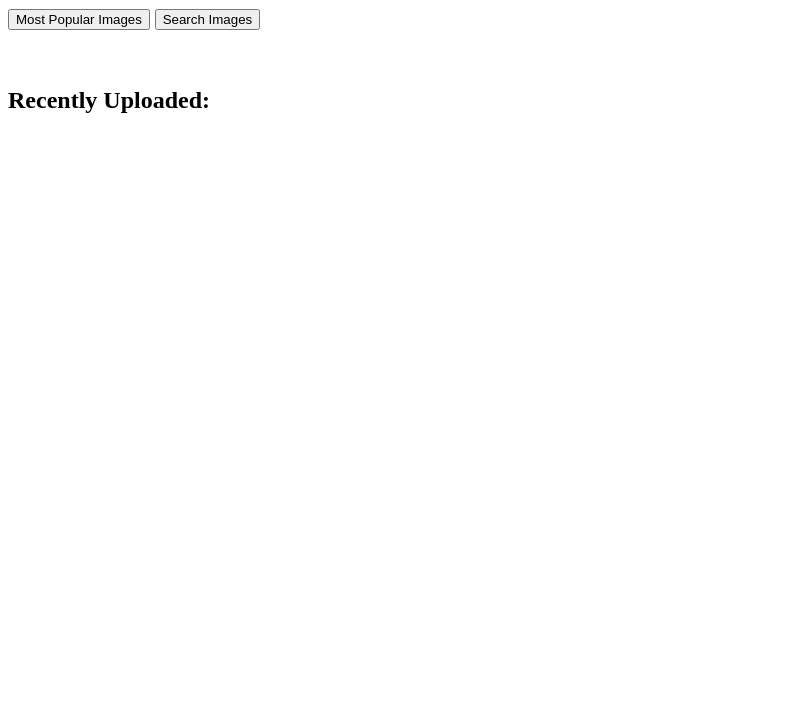
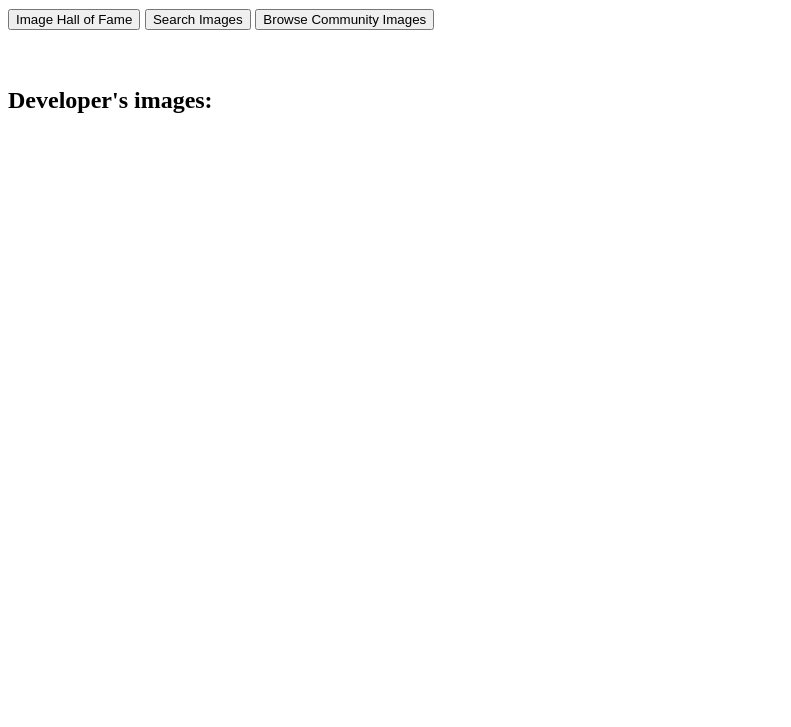
Before and after one commit to mishastarrrr-ctrl/tiktokimg-web, a plain HTML site: page index.html in a window 1280 px wide. Shown: the part 73-800 px from the top of the page, without its empty margins (0-791 px from the left). Drawn offline with Linux system fonts and the light colour scheme.

Commit message:
added some stuff

```diff
--- a/index.html
+++ b/index.html
@@ -1,9 +1,9 @@
 <!DOCTYPE html>
 <html>
 <h1>Welcome to TikTok IMGweb! (UNFINUSHED SITE)</h1>
-<h3><button>Most Popular Images</button> <button>Search Images</button></h3>
+<h3><a href="hallOfFame.html"><button>Image Hall of Fame</button></a> <button>Search Images</button> <button>Browse Community Images</button></h3>
 <br>
-<h2>Recently Uploaded:</h2>
+<h2>Developer's images:</h2>
 
 
 
```
Also changed, not shown: hallOfFame.html (added, +7 -0 lines).
